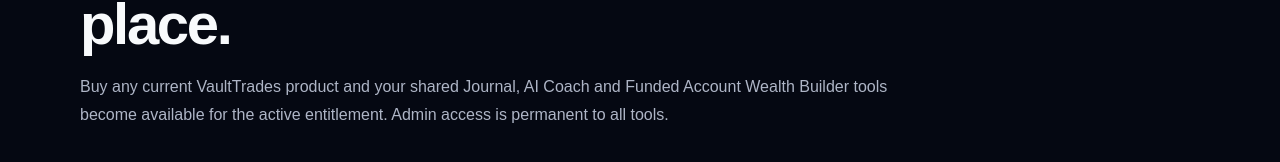
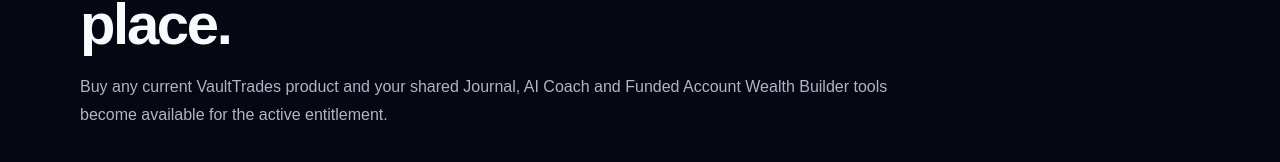
Before and after one commit to iyandatalks/vaulttrades, a Next.js app: page /dashboard in a window 1280 px wide. Shown: the part 210-372 px from the top of the page. Built offline with nearby package versions, Linux system fonts and the light colour scheme; no server answers.

Commit message:
Remove admin access wording from dashboard

```diff
--- a/app/dashboard/page.tsx
+++ b/app/dashboard/page.tsx
@@ -36,7 +36,7 @@
         <header className="vt-info-hero">
           <div className="vt-label">VAULTTRADES WORKSPACE</div>
           <h1>Your trading process, in one place.</h1>
-          <p>Buy any current VaultTrades product and your shared Journal, AI Coach and Funded Account Wealth Builder tools become available for the active entitlement. Admin access is permanent to all tools.</p>
+          <p>Buy any current VaultTrades product and your shared Journal, AI Coach and Funded Account Wealth Builder tools become available for the active entitlement.</p>
         </header>
 
         <section className="vt-start vt-info-card" style={{ textAlign: "left", marginBottom: 24 }}>
```
